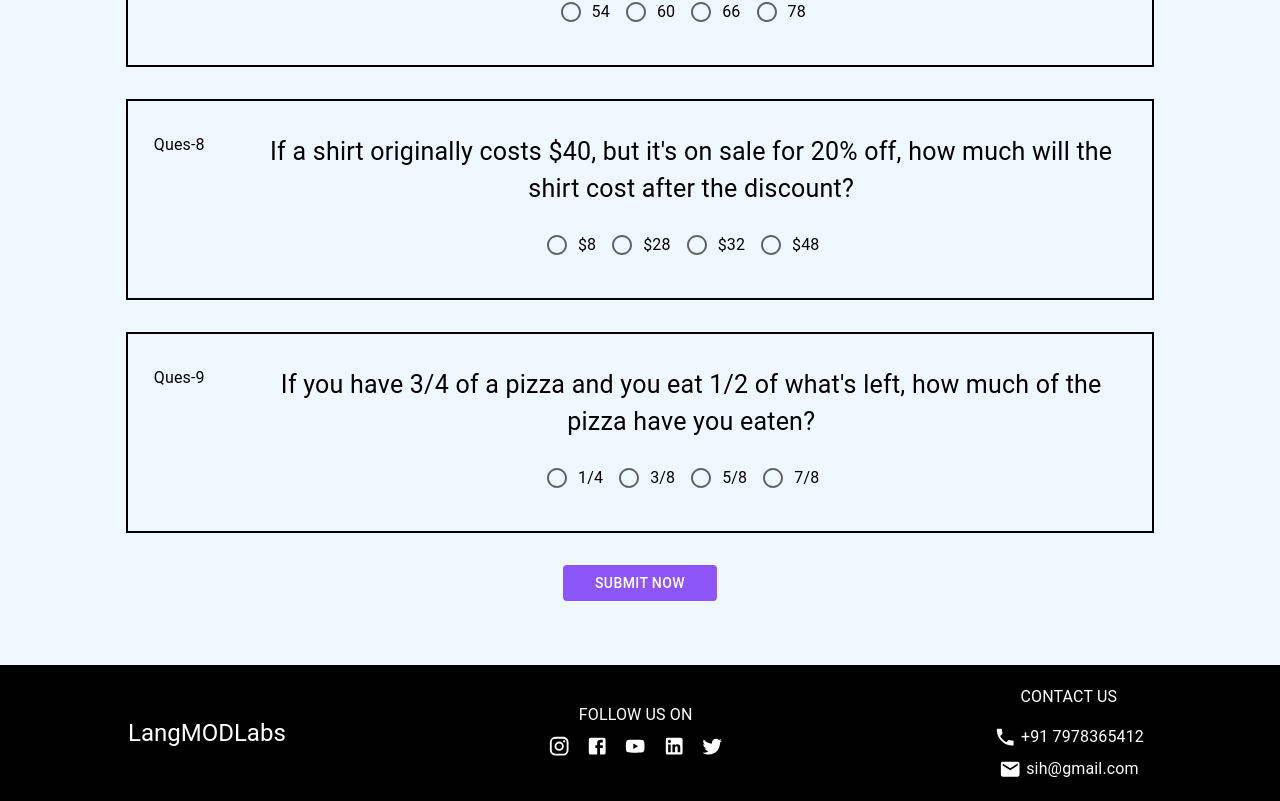
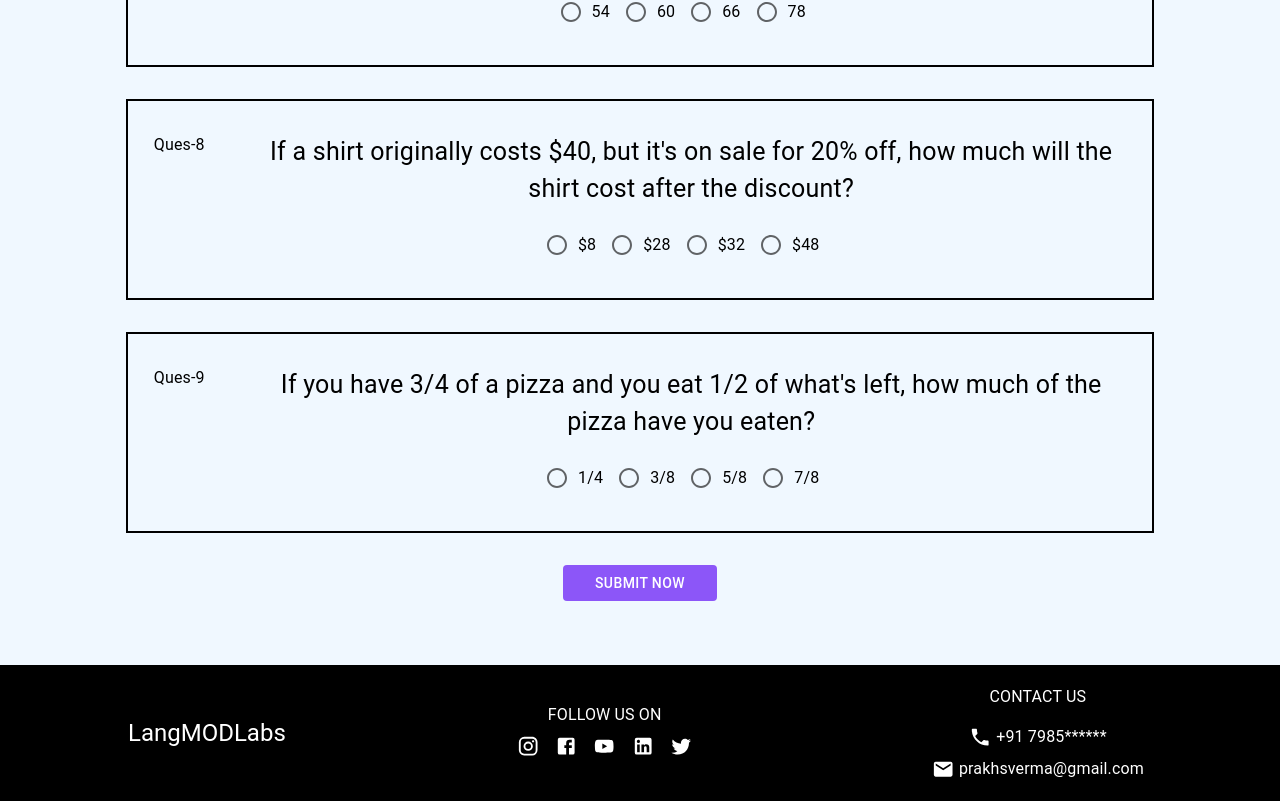
Before and after one commit to prakharv07/LangModLabs, a React (Vite) app in the folder client/: page /Explore/aptitudeTest in a window 1280 px wide. Shown: the part 1809-2610 px from the top of the page. Built offline with nearby package versions, Linux system fonts and the light colour scheme.

Commit message:
Update Footer.jsx

```diff
--- a/client/src/components/Footer.jsx
+++ b/client/src/components/Footer.jsx
@@ -107,7 +107,7 @@ export const Footer = () => {
               <PhoneIcon
                 sx={{ color: "white", fontSize: "1.4rem", paddingRight: "5px" }}
               />
-              <Typography sx={{ color: "white" }}>+91 7978365412</Typography>
+              <Typography sx={{ color: "white" }}>+91 7985******</Typography>
             </Link>
             <Link
               href="#"
@@ -123,7 +123,7 @@ export const Footer = () => {
               <EmailIcon
                 sx={{ color: "white", fontSize: "1.4rem", paddingRight: "5px" }}
               />
-              <Typography sx={{ color: "white" }}>sih@gmail.com</Typography>
+              <Typography sx={{ color: "white" }}>prakhsverma@gmail.com</Typography>
             </Link>
           </Box>
         </Box>
```
